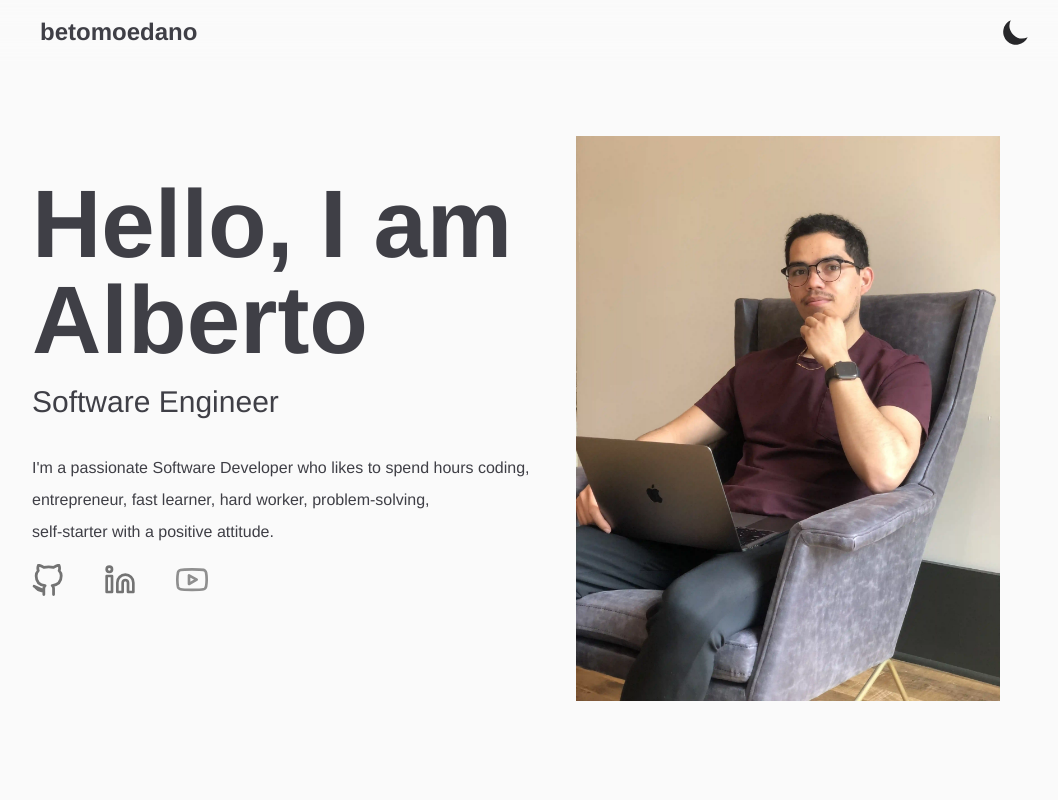
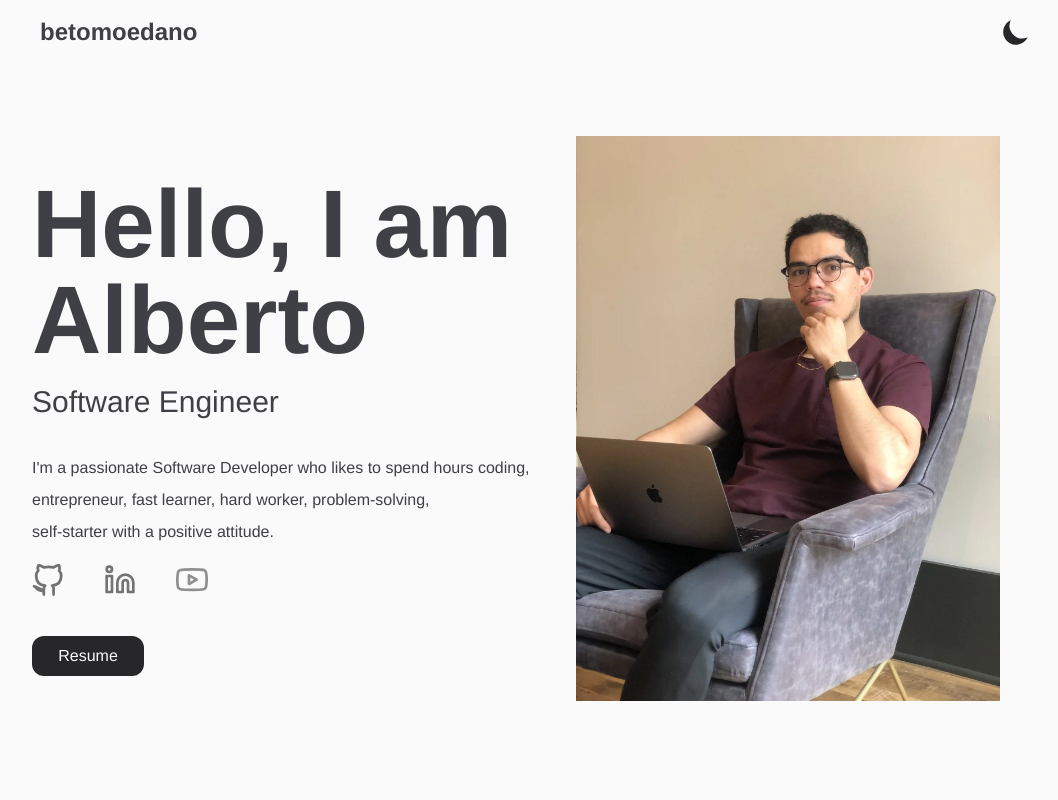
Before and after one commit to betomoedano/PersonalWebsite, a React (Create React App) app: page / in a window 1280 px wide. Shown: the top 800 px of the page, without its empty margins (104-1162 px from the left). Built offline with nearby package versions, Linux system fonts and the light colour scheme.

Commit message:
button resume

```diff
--- a/src/components/Hello.js
+++ b/src/components/Hello.js
@@ -15,6 +15,11 @@ export default function Hello() {
                     problem-solving, <br className="hidden md:inline-block"/> self-starter with a positive attitude.
                 </p>
                 <Contact/>
+                <div className="rounded-xl bg-gray-800 py-2 dark:bg-gray-100 mb-4 md:w-28 ">
+                    <a href="/resumen/resumenmoedano.pdf" className="flex items-center justify-center w-full" download="Alberto-Moedano-Resume" >
+                        <span className=" font-medium text-base text-gray-50 dark:text-gray-800">Resume</span>
+                    </a>
+                </div>
             </div>
             <div className="md:w-1/2 md:px-10">
                 <img src={myPhoto} alt={{}}/>
```
